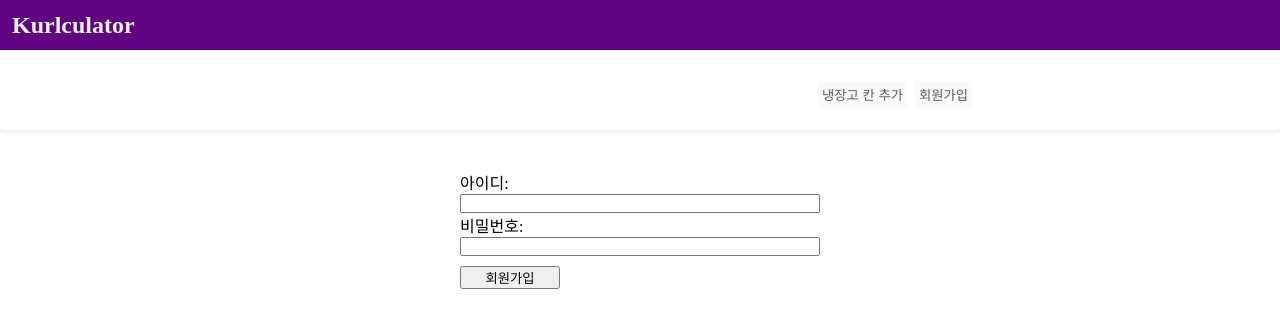
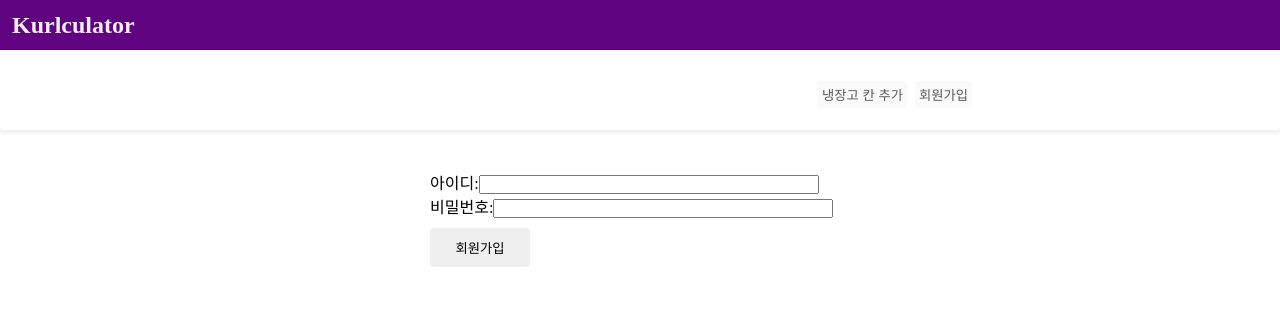
Before and after one commit to take-care-of-refrigerator/flask_react, a React app in the folder client/: page /signup in a window 1280 px wide. Shown: the top 328 px of the page. Built offline with nearby package versions, Linux system fonts and the light colour scheme.

Commit message:
Add: SignUp 수정중

```diff
--- a/client/src/routes/SignUp.tsx
+++ b/client/src/routes/SignUp.tsx
@@ -12,19 +12,23 @@ const SignUp = () => {
     <SignContainer>
       <form action="/">
         <SignBox>
+          <SignUpInputBox>
         아이디:
-        <input
+        <SignUpInput
           type="text"
           value={userId}
           onChange={(event) => setUserId(event.currentTarget.value)}
           ref={userIdRef}
         />
+          </SignUpInputBox>
+          <SignUpInputBox>
         비밀번호:
-        <input
+        <SignUpInput
           type="password"
           value={passowrd}
           onChange={(event) => setPassword(event.currentTarget.value)}
         />
+          </SignUpInputBox>
           <SignUpButton>회원가입</SignUpButton>
         </SignBox>
       </form>
@@ -39,12 +43,22 @@ const SignContainer = styled.div`
   margin: 40px auto 0;
 `
 const SignBox = styled.div`
-  width: 30%;
+  width: 35%;
   margin: 0 auto;
   display: flex;
   flex-direction: column;
 `
+const SignUpInputBox = styled.div`
+
+`
+const SignUpInput = styled.input`
+  width: 80%;
+`
+
 const SignUpButton = styled.button`
   width: 100px;
   margin-top: 10px;
+  border: none;
+  padding: 10px 0;
+  border-radius: 4px;
 `
```
